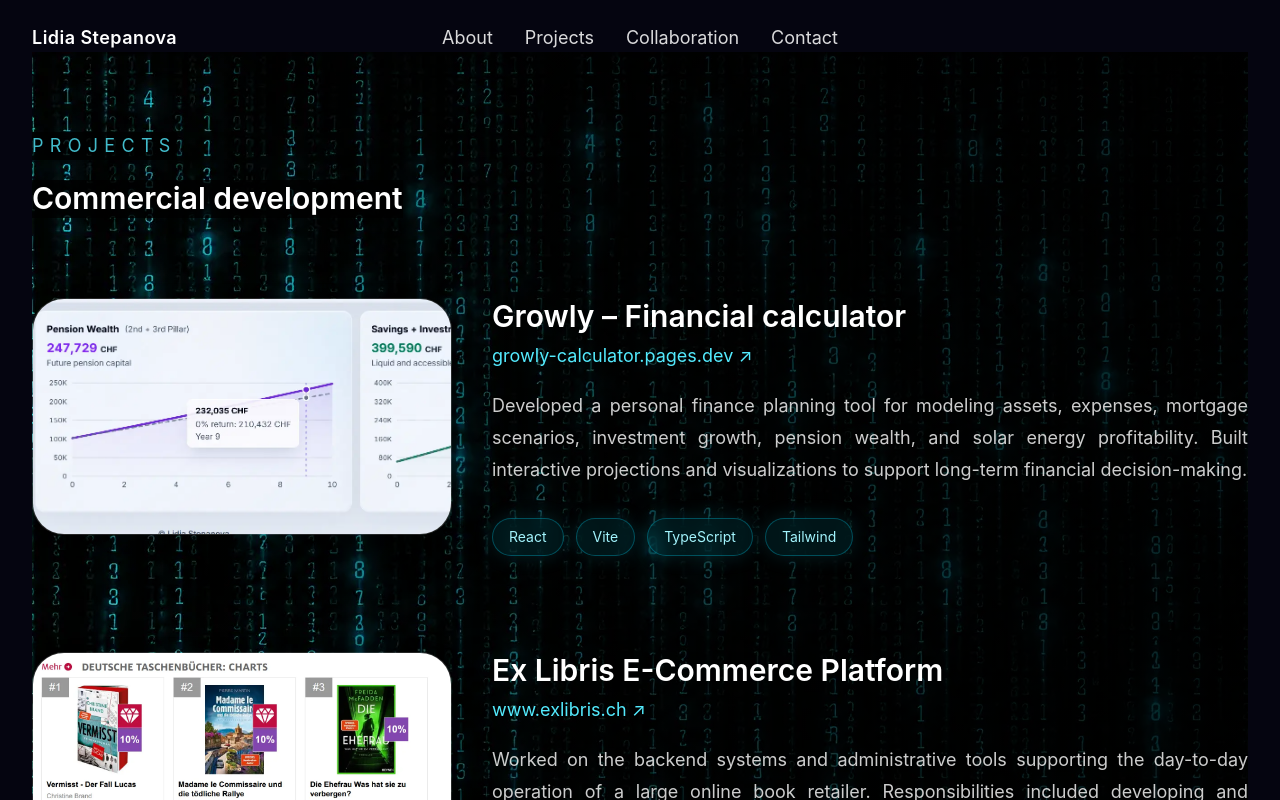
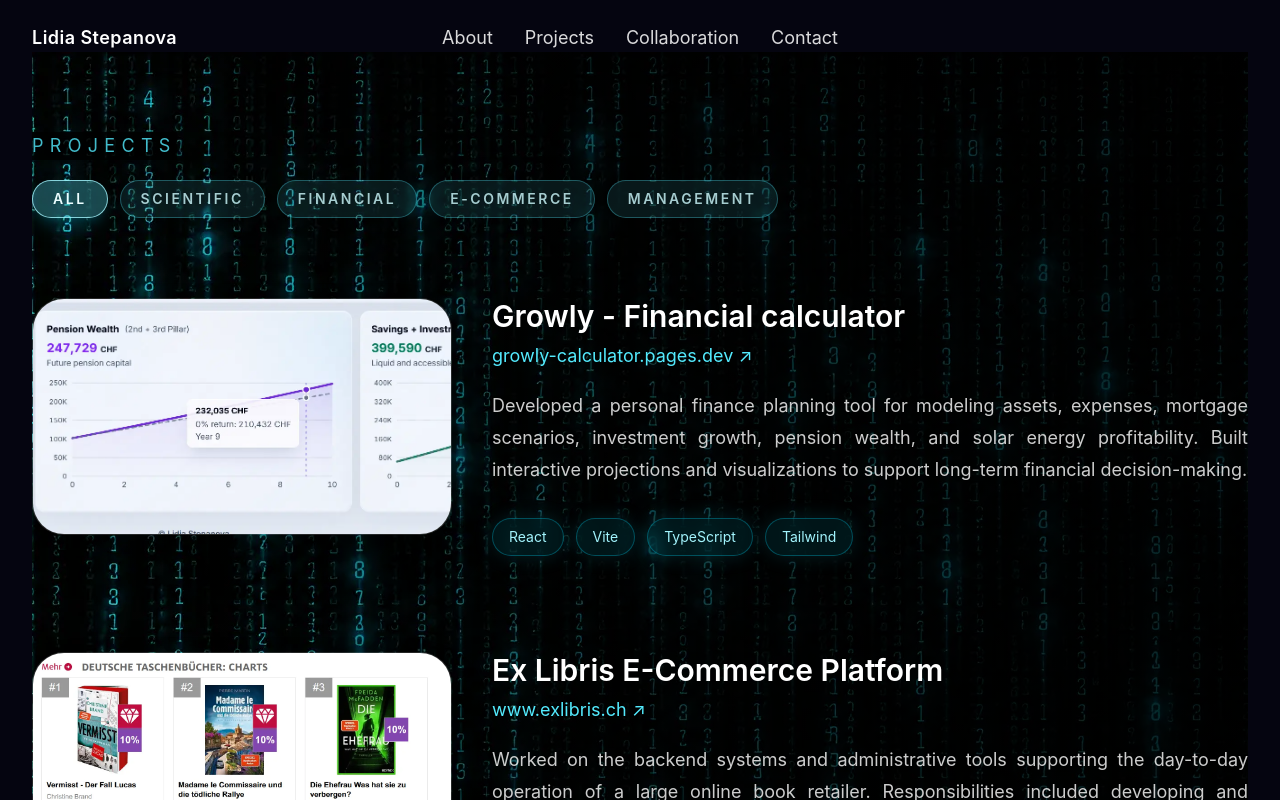
Before and after one commit to StepLidia/landing-page, a React (Vite) app: page /projects in a window 1280 px wide. Shown: the top 800 px of the page. Built offline with nearby package versions, Linux system fonts and the light colour scheme.

Commit message:
add filters to projects page

```diff
--- a/src/pages/ProjectsPage.tsx
+++ b/src/pages/ProjectsPage.tsx
@@ -1,6 +1,72 @@
+import { useState } from "react";
 import { TechnologyBadges } from "../components/TechnologyBadges";
 
+const projectCategories = ['All', 'Scientific', 'Financial', 'E-commerce', 'Management'] as const;
+
+type ProjectCategory = typeof projectCategories[number];
+
+type ProjectItemData = ProjectItemProps & {
+  categories: ProjectCategory[];
+};
+
+const projectItems: ProjectItemData[] = [
+  {
+    image: "/images/growly.webp",
+    title: "Growly - Financial calculator",
+    websiteUrl: "https://growly-calculator.pages.dev",
+    description: "Developed a personal finance planning tool for modeling assets, expenses, mortgage scenarios, investment growth, pension wealth, and solar energy profitability. Built interactive projections and visualizations to support long-term financial decision-making.",
+    technologies: ['React', 'Vite', 'TypeScript', 'Tailwind'],
+    categories: ['Financial'],
+  },
+  {
+    image: "/images/exlibris.webp",
+    title: "Ex Libris E-Commerce Platform",
+    websiteUrl: "https://www.exlibris.ch",
+    description: "Worked on the backend systems and administrative tools supporting the day-to-day operation of a large online book retailer. Responsibilities included developing and maintaining .NET APIs, database design and optimization, supplier data integrations, and tools for importing, validating, and exporting large volumes of book metadata. Contributed to inventory management, order processing workflows, catalog synchronization, data quality improvements, and operational automation. Collaborated closely with business stakeholders to deliver reliable solutions supporting e-commerce operations, supplier onboarding, and internal administration processes.",
+    technologies: ['C#', '.NET Core', 'TypeScript', 'Web API', 'SQL Server', 'EF Core', 'Docker', 'OpenShift'],
+    categories: ['E-commerce', 'Management'],
+  },
+  {
+    image: "/images/comparis.webp",
+    title: "Comparis Real Estate Lead Management Platform",
+    websiteUrl: "https://en.comparis.ch/immobilien/verkaufen/immobilie-bewerten",
+    description: "Worked on the backend systems powering Comparis' real estate lead management platform. The system handled the intake, distribution, tracking, and administrative management of property owner leads generated through online property valuation services. Developed APIs and business workflows responsible for processing incoming leads, matching them to partner realtors, managing lead lifecycles, and supporting operational processes through an ERP-style administration platform. Contributed to system reliability, data quality, workflow automation, and the integration of business-critical services supporting thousands of real estate transactions.",
+    technologies: ['C#', '.NET Framework', 'TypeScript', 'Web API', 'SQL Server', 'EF Core', 'Docker', 'Azure'],
+    categories: ['Management'],
+  },
+  {
+    image: "/images/hbl.webp",
+    title: "HBL Mortgage Management Platform",
+    websiteUrl: "https://www.hbl.ch/de/private/finanzieren/hypotheken",
+    description: "Contributed to the full-stack development of a mortgage management platform supporting the complete lifecycle of mortgage applications, from initial customer submission through assessment, approval, and contract preparation. Developed modern web-based workflows that replaced spreadsheet-driven processes, improving transparency, consistency, and operational efficiency across mortgage processing activities. Implemented business logic, financial calculations, document workflows, and user interfaces supporting both customer-facing and internal banking operations. Worked closely with business stakeholders to translate complex mortgage and lending requirements into reliable software solutions, focusing on usability, maintainability, and process automation within a highly regulated financial environment.",
+    technologies: ['C#', '.NET Core', 'TypeScript', 'Web API', 'SQL Server', 'Docker', 'Azure', 'Azure DevOps'],
+    categories: ['Financial', 'Management'],
+  },
+  {
+    image: "/images/sensirion.webp",
+    title: "Manufacturing Execution & Monitoring Systems",
+    websiteUrl: "https://sensirion.com",
+    description: "Contributed to the development of manufacturing software supporting the production of sensors in a semiconductor manufacturing environment. Developed full-stack ASP.NET MVC applications used by engineering and production teams to manage manufacturing workflows, production data, and operational processes, helping modernize and replace legacy MES functionality. Implemented backend services, database access layers, and SQL-based data processing solutions to support production operations, reporting, and system integration. Participated in application deployment and release activities using GitLab-based CI/CD processes. Worked closely with engineers and manufacturing specialists to deliver reliable software solutions for business-critical production systems.",
+    technologies: ['C#', '.NET Framework', 'ASP.NET MVC', 'SQL Server', 'T-SQL', 'GitLab', 'HTML', 'JavaScript'],
+    categories: ['Management'],
+  },
+  {
+    image: "/images/fluxim.webp",
+    title: "Optoelectronic Device Simulation Platform",
+    websiteUrl: "https://www.fluxim.com",
+    description: "Contributed to the development of scientific simulation software for OLED displays, solar cells, and optoelectronic devices. Developed ray-tracing and optical simulation modules, numerical optimization algorithms, and physics-based modeling tools used by researchers and engineers to analyze device performance and light propagation. Worked across C++, Java, Python, MATLAB, and OpenGL technologies in a multidisciplinary environment combining software engineering and applied physics.",
+    technologies: ['C++', 'Java', 'Python', 'MATLAB', 'OpenGL', 'Qt'],
+    categories: ['Scientific'],
+  },
+];
+
 export function ProjectsPage() {
+  const [selectedCategory, setSelectedCategory] = useState<ProjectCategory>('All');
+
+  const filteredProjects = selectedCategory === 'All'
+    ? projectItems
+    : projectItems.filter((project) => project.categories.includes(selectedCategory));
+
   return (
     <div className="relative overflow-hidden">
       <div
@@ -21,65 +87,26 @@
           Projects
         </p>
 
-        <h1 className="block w-fit bg-black/80 max-w-4xl text-3xl font-semibold leading-tight">
-          Commercial development
-        </h1>
+        <div className="flex flex-wrap gap-3">
+          {projectCategories.map((category) => (
+            <button
+              key={category}
+              type="button"
+              onClick={() => setSelectedCategory(category)}
+              className={`rounded-full border px-5 py-2 text-sm font-semibold uppercase tracking-[0.18em] transition-colors ${selectedCategory === category
+                  ? 'border-cyan-200/80 bg-cyan-300/30 text-cyan-50 shadow-lg shadow-cyan-500/20'
+                  : 'border-cyan-300/30 bg-cyan-300/10 text-cyan-100/80 hover:border-cyan-200/60 hover:bg-cyan-300/20 hover:text-cyan-50'
+                }`}
+            >
+              {category}
+            </button>
+          ))}
+        </div>
 
         <div className="mt-20 space-y-24">
-          <ProjectItem
-            image="/images/growly.webp"
-            title="Growly – Financial calculator"
-            websiteUrl="https://growly-calculator.pages.dev"
-            description="Developed a personal finance planning tool for modeling assets, expenses, mortgage scenarios, investment growth, pension wealth, and solar energy profitability.
-            Built interactive projections and visualizations to support long-term financial decision-making."
-            technologies={['React', 'Vite', 'TypeScript', 'Tailwind']}
-          />
-
-          <ProjectItem
-            image="/images/exlibris.webp"
-            title="Ex Libris E-Commerce Platform"
-            websiteUrl="https://www.exlibris.ch"
-            description="Worked on the backend systems and administrative tools supporting the day-to-day operation of a large online book retailer. Responsibilities included developing and maintaining .NET APIs, database design and optimization, supplier data integrations, and tools for importing, validating, and exporting large volumes of book metadata.
-          Contributed to inventory management, order processing workflows, catalog synchronization, data quality improvements, and operational automation. Collaborated closely with business stakeholders to deliver reliable solutions supporting e-commerce operations, supplier onboarding, and internal administration processes."
-            technologies={['C#', '.NET Core', 'TypeScript', 'Web API', 'SQL Server', 'EF Core', 'Docker', 'OpenShift']}
-          />
-
-          <ProjectItem
-            image="/images/comparis.webp"
-            title="Comparis Real Estate Lead Management Platform"
-            websiteUrl="https://en.comparis.ch/immobilien/verkaufen/immobilie-bewerten"
-            description="Worked on the backend systems powering Comparis' real estate lead management platform. The system handled the intake, distribution, tracking, and administrative management of property owner leads generated through online property valuation services.
-          Developed APIs and business workflows responsible for processing incoming leads, matching them to partner realtors, managing lead lifecycles, and supporting operational processes through an ERP-style administration platform. Contributed to system reliability, data quality, workflow automation, and the integration of business-critical services supporting thousands of real estate transactions."
-            technologies={['C#', '.NET Framework', 'TypeScript', 'Web API', 'SQL Server', 'EF Core', 'Docker', 'Azure']}
-          />
-
-          <ProjectItem
-            image="/images/hbl.webp"
-            title="HBL Mortgage Management Platform"
-            websiteUrl="https://www.hbl.ch/de/private/finanzieren/hypotheken"
-            description="Contributed to the full-stack development of a mortgage management platform supporting the complete lifecycle of mortgage applications, from initial customer submission through assessment, approval, and contract preparation.
-          Developed modern web-based workflows that replaced spreadsheet-driven processes, improving transparency, consistency, and operational efficiency across mortgage processing activities. Implemented business logic, financial calculations, document workflows, and user interfaces supporting both customer-facing and internal banking operations.
-          Worked closely with business stakeholders to translate complex mortgage and lending requirements into reliable software solutions, focusing on usability, maintainability, and process automation within a highly regulated financial environment."
-            technologies={['C#', '.NET Core', 'TypeScript', 'Web API', 'SQL Server', 'Docker', 'Azure', 'Azure DevOps']}
-          />
-
-          <ProjectItem
-            image="/images/sensirion.webp"
-            title="Manufacturing Execution & Monitoring Systems"
-            websiteUrl="https://sensirion.com"
-            description="Contributed to the development of manufacturing software supporting the production of sensors in a semiconductor manufacturing environment. Developed full-stack ASP.NET MVC applications used by engineering and production teams to manage manufacturing workflows, production data, and operational processes, helping modernize and replace legacy MES functionality.
-          Implemented backend services, database access layers, and SQL-based data processing solutions to support production operations, reporting, and system integration. Participated in application deployment and release activities using GitLab-based CI/CD processes. Worked closely with engineers and manufacturing specialists to deliver reliable software solutions for business-critical production systems."
-            technologies={['C#', '.NET Framework', 'ASP.NET MVC', 'SQL Server', 'T-SQL', 'GitLab', 'HTML', 'JavaScript']}
-          />
-
-          <ProjectItem
-            image="/images/fluxim.webp"
-            title="Optoelectronic Device Simulation Platform"
-            websiteUrl="https://www.fluxim.com"
-            description="Contributed to the development of scientific simulation software for OLED displays, solar cells, and optoelectronic devices. Developed ray-tracing and optical simulation modules, numerical optimization algorithms, and physics-based modeling tools used by researchers and engineers to analyze device performance and light propagation.
-          Worked across C++, Java, Python, MATLAB, and OpenGL technologies in a multidisciplinary environment combining software engineering and applied physics."
-            technologies={['C++', 'Java', 'Python', 'MATLAB', 'OpenGL', 'Qt']}
-          />
+          {filteredProjects.map((project) => (
+            <ProjectItem key={project.title} {...project} />
+          ))}
         </div>
       </div>
     </div>
```
